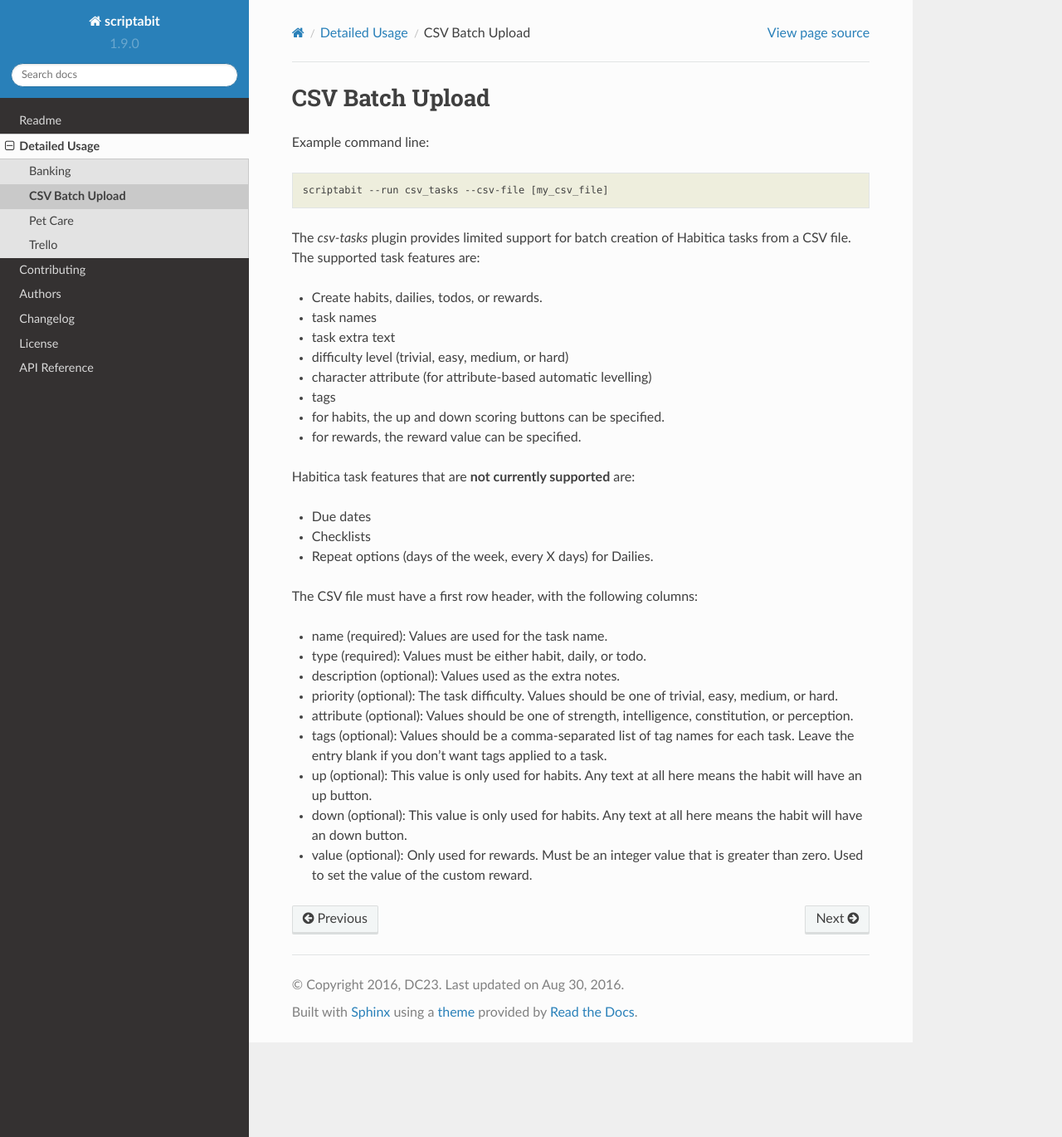
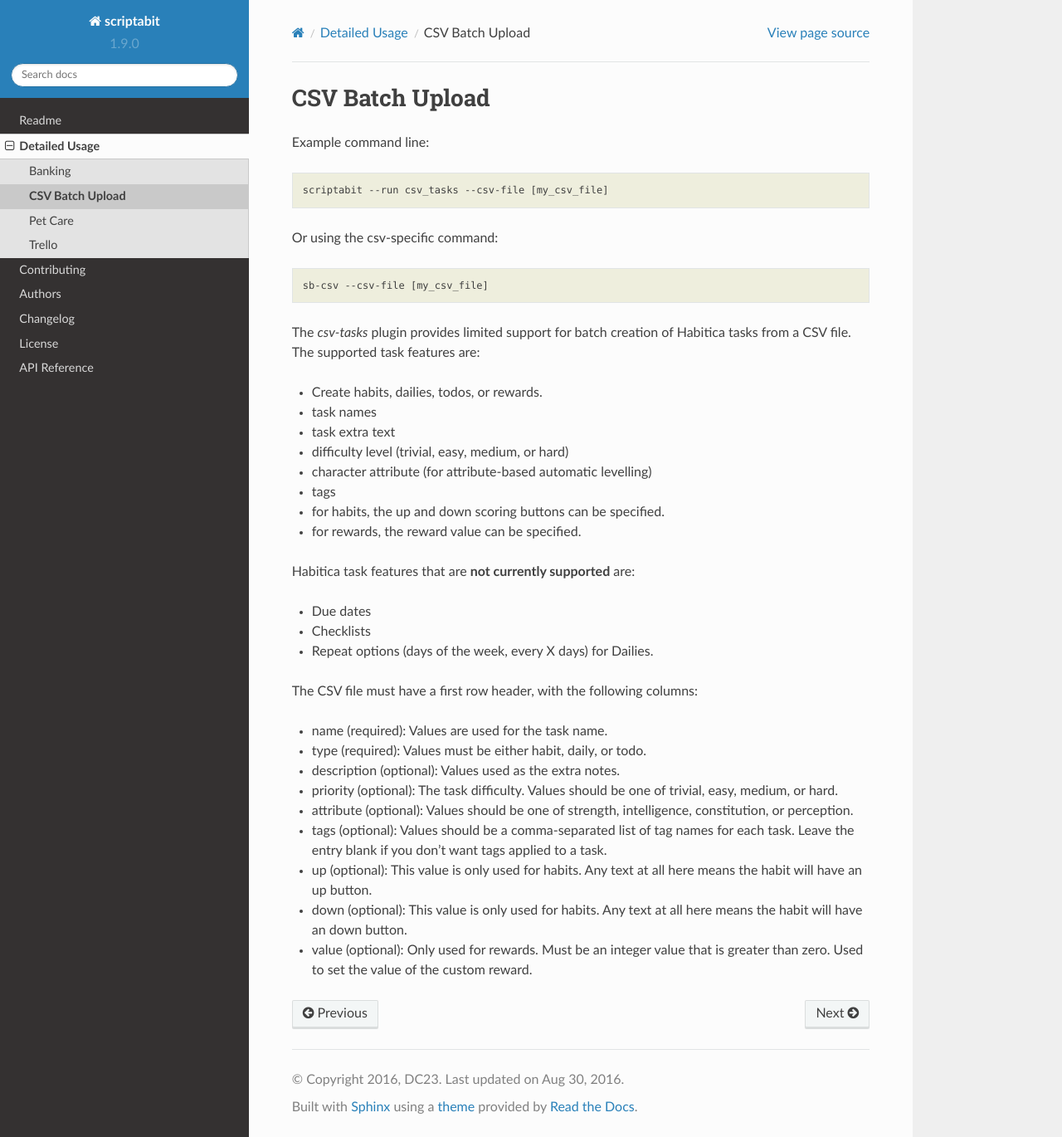
Before and after one commit to DC23/scriptabit, a Sphinx documentation site: the page built from docs/usage/csv.rst, in a window 1280 px wide and 1370 px high. Shown: the whole window at 83% size. Built offline with Sphinx 7.4.7 and the Read the Docs theme 2.0.0, drawn with Linux system fonts in a browser that asks for light colours.

Commit message:
updated csv docs

```diff
--- a/docs/usage/csv.rst
+++ b/docs/usage/csv.rst
@@ -4,6 +4,10 @@ CSV Batch Upload
 Example command line::
 
     scriptabit --run csv_tasks --csv-file [my_csv_file]
+
+Or using the csv-specific command::
+
+    sb-csv --csv-file [my_csv_file]
 
 The `csv-tasks` plugin provides limited support for batch creation of Habitica
 tasks from a CSV file. The supported task features are:
```
